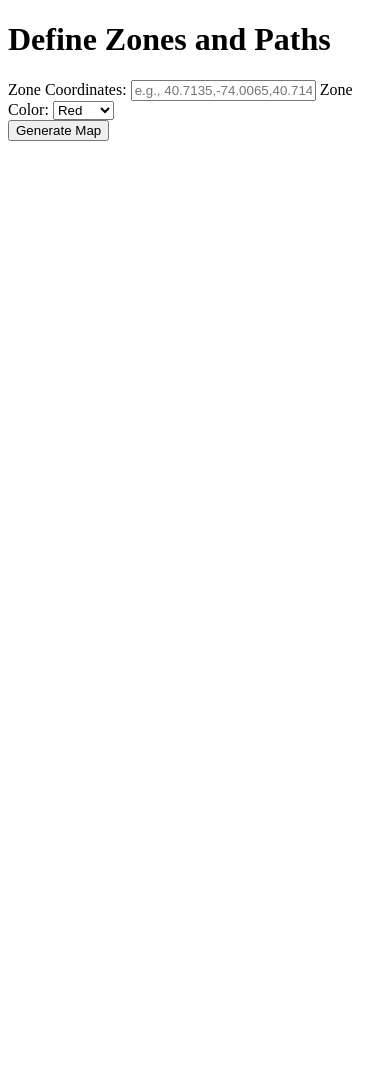
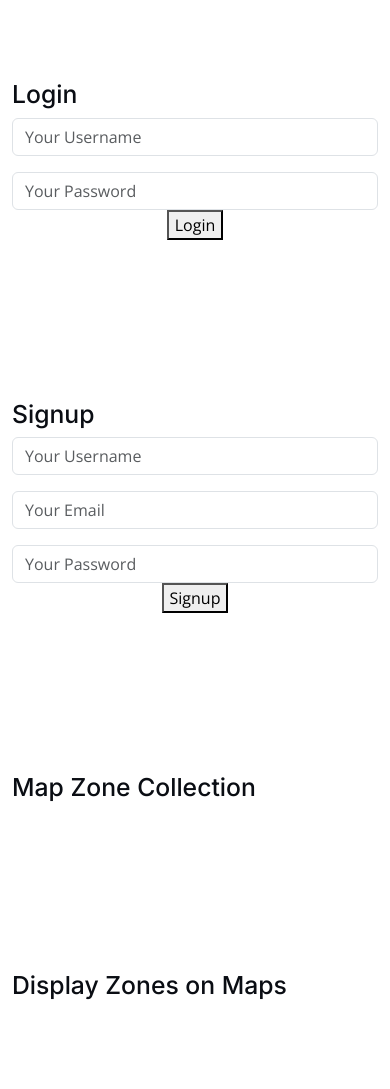
Before and after one commit to dullahgtt/Drone-Urban-Access-Control-App, a Django app: template templates/mapping.html in a window 390 px wide. Before the commit the page ends 141 px from the top, so only its background shows below. Run offline with Django 5.2, Linux system fonts and the light colour scheme; the template is opened without the code that fills it, so the values that code supplies are empty; parts of the project's set-up code (start-up, migrations or seed data) failed here and were passed over; some libraries are stand-ins or nearby versions.

Commit message:
adding user input code

```diff
--- a/myenv/pyvenv.cfg
+++ /dev/null
@@ -1,5 +0,0 @@
-home = /Library/Frameworks/Python.framework/Versions/3.12/bin
-include-system-site-packages = false
-version = 3.12.2
-executable = /Library/Frameworks/Python.framework/Versions/3.12/bin/python3.12
-command = /Library/Frameworks/Python.framework/Versions/3.12/bin/python3 -m venv /Users/stormie/Desktop/classes/Human-Factors-Group-Project/myenv
--- a/templates/mapping.html
+++ b/templates/mapping.html
@@ -1,25 +1,180 @@
 <!DOCTYPE html>
 <html lang="en">
+
 <head>
-    <meta charset="UTF-8">
-    <meta name="viewport" content="width=device-width, initial-scale=1.0">
-    <title>Interactive Map</title>
+  <meta charset="utf-8">
+  <meta content="width=device-width, initial-scale=1.0" name="viewport">
+
+  <title>No Fly Zone: Drone Delivery</title>
+  <meta content="" name="description">
+  <meta content="" name="keywords">
+
+  <!-- Favicons -->
+  <link href="assets/img/favicon.webp" rel="icon">
+  <link href="assets/img/apple-touch-icon.png" rel="apple-touch-icon">
+
+  <!-- Google Fonts -->
+  <link rel="preconnect" href="https://fonts.googleapis.com">
+  <link rel="preconnect" href="https://fonts.gstatic.com" crossorigin>
+  <link href="https://fonts.googleapis.com/css2?family=Open+Sans:ital,wght@0,300;0,400;0,500;0,600;0,700;1,300;1,400;1,600;1,700&family=Poppins:ital,wght@0,300;0,400;0,500;0,600;0,700;1,300;1,400;1,500;1,600;1,700&family=Inter:ital,wght@0,300;0,400;0,500;0,600;0,700;1,300;1,400;1,500;1,600;1,700&display=swap" rel="stylesheet">
+
+  <!-- Vendor CSS Files -->
+  <link href="assets/vendor/bootstrap/css/bootstrap.min.css" rel="stylesheet">
+  <link href="assets/vendor/bootstrap-icons/bootstrap-icons.css" rel="stylesheet">
+  <link href="assets/vendor/fontawesome-free/css/all.min.css" rel="stylesheet">
+  <link href="assets/vendor/glightbox/css/glightbox.min.css" rel="stylesheet">
+  <link href="assets/vendor/swiper/swiper-bundle.min.css" rel="stylesheet">
+  <link href="assets/vendor/aos/aos.css" rel="stylesheet">
+
+  <!-- Template Main CSS File -->
+  <link href="assets/css/main.css" rel="stylesheet">
+
+  <!-- =======================================================
+  * Template Name: Logis
+  * Template URL: https://bootstrapmade.com/logis-bootstrap-logistics-website-template/
+  * Updated: Mar 17 2024 with Bootstrap v5.3.3
+  * Author: BootstrapMade.com
+  * License: https://bootstrapmade.com/license/
+  ======================================================== -->
 </head>
+
 <body>
-    <h1>Define Zones and Paths</h1>
-    <form method="POST">
-        <label for="zone_coords">Zone Coordinates:</label>
-        <input type="text" name="zone_coords" id="zone_coords" placeholder="e.g., 40.7135,-74.0065,40.7145,-74.0055">
 
+  <!-- ======= Header ======= -->
+  <header id="header" class="header d-flex align-items-center fixed-top">
+    <div class="container-fluid container-xl d-flex align-items-center justify-content-between">
 
-        <label for="zone_color">Zone Color:</label>
-        <select name="zone_color" id="zone_color">
-            <option value="red">Red</option>
-            <option value="green">Green</option>
-            <option value="yellow">Yellow</option>
-        </select>
-        <br>
-        <input type="submit" value="Generate Map">
-    </form>
+      <a href="index.html" class="logo d-flex align-items-center">
+        <!-- Uncomment the line below if you also wish to use an image logo -->
+        <!-- <img src="assets/img/logo.png" alt=""> -->
+        <h1>No Fly Zone</h1>
+      </a>
+
+    </div>
+  </header><!-- End Header -->
+  <!-- End Header -->
+
+  <main id="main">
+
+    <!-- ======= Login Section ======= -->
+    <section id="login" class="login">
+      <div class="container" data-aos="fade-up">
+
+        <div class="row justify-content-center">
+          <div class="col-lg-6">
+
+            <div class="section-title">
+              <h2>Login</h2>
+            </div>
+
+            <form action="/login" method="post" role="form" class="php-email-form">
+              <div class="row">
+                <div class="col-md-12 form-group">
+                  <input type="text" name="username" class="form-control" id="username" placeholder="Your Username" required>
+                </div>
+                <div class="col-md-12 form-group mt-3">
+                  <input type="password" class="form-control" name="password" id="password" placeholder="Your Password" required>
+                </div>
+              </div>
+
+              <div class="text-center"><button type="submit">Login</button></div>
+            </form>
+
+          </div>
+        </div>
+
+      </div>
+    </section>
+    <!-- End Login Section -->
+
+    <!-- ======= Signup Section ======= -->
+    <section id="signup" class="signup">
+      <div class="container" data-aos="fade-up">
+
+        <div class="row justify-content-center">
+          <div class="col-lg-6">
+
+            <div class="section-title">
+              <h2>Signup</h2>
+            </div>
+
+            <form action="/signup" method="post" role="form" class="php-email-form">
+              <div class="row">
+                <div class="col-md-12 form-group">
+                  <input type="text" name="username" class="form-control" id="username" placeholder="Your Username" required>
+                </div>
+                <div class="col-md-12 form-group mt-3">
+                  <input type="email" class="form-control" name="email" id="email" placeholder="Your Email" required>
+                </div>
+                <div class="col-md-12 form-group mt-3">
+                  <input type="password" class="form-control" name="password" id="password" placeholder="Your Password" required>
+                </div>
+              </div>
+
+              <div class="text-center"><button type="submit">Signup</button></div>
+            </form>
+
+          </div>
+        </div>
+
+      </div>
+    </section>
+    <!-- End Signup Section -->
+
+    <!-- ======= Map Zone Collection Section ======= -->
+    <section id="map-zone-collection" class="map-zone-collection">
+      <div class="container" data-aos="fade-up">
+
+        <div class="row justify-content-center">
+          <div class="col-lg-6">
+
+            <div class="section-title">
+              <h2>Map Zone Collection</h2>
+            </div>
+
+            <!-- Include your Python code for mapping here -->
+
+          </div>
+        </div>
+
+      </div>
+    </section>
+    <!-- End Map Zone Collection Section -->
+
+    <!-- ======= Display Zones on Maps Section ======= -->
+    <section id="display-zones-on-maps" class="display-zones-on-maps">
+      <div class="container" data-aos="fade-up">
+
+        <div class="row justify-content-center">
+          <div class="col-lg-6">
+
+            <div class="section-title">
+              <h2>Display Zones on Maps</h2>
+            </div>
+
+            <!-- Include your Python code for displaying zones on maps here -->
+
+          </div>
+        </div>
+
+      </div>
+    </section>
+    <!-- End Display Zones on Maps Section -->
+
+  </main>
+
+  <!-- Vendor JS Files -->
+  <script src="assets/vendor/bootstrap/js/bootstrap.bundle.min.js"></script>
+  <script src="assets/vendor/aos/aos.js"></script>
+  <script src="assets/vendor/php-email-form/validate.js"></script>
+  <script src="assets/vendor/swiper/swiper-bundle.min.js"></script>
+  <script src="assets/vendor/purecounter/purecounter.js"></script>
+  <script src="assets/vendor/isotope-layout/isotope.pkgd.min.js"></script>
+  <script src="assets/vendor/glightbox/js/glightbox.min.js"></script>
+
+  <!-- Template Main JS File -->
+  <script src="assets/js/main.js"></script>
+
 </body>
+
 </html>
```
Also changed, not shown: backend 2/NoFlyZone/settings.py (+5 -2 lines), urls.py (added, +8 -0 lines), views.py (added, +34 -0 lines), zoneMapper.py (+9 -35 lines), 10 other files.
